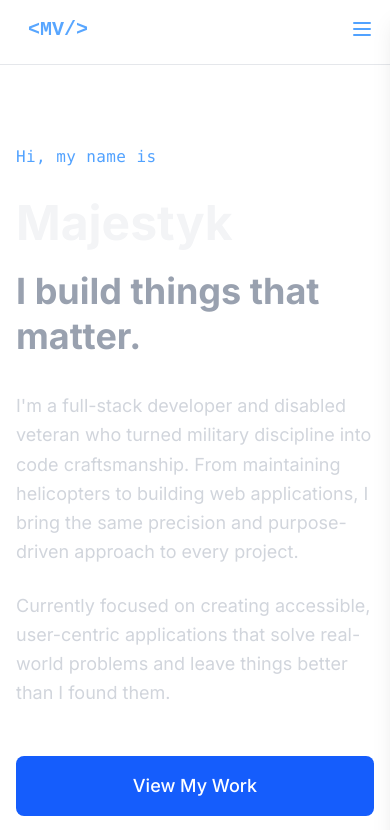
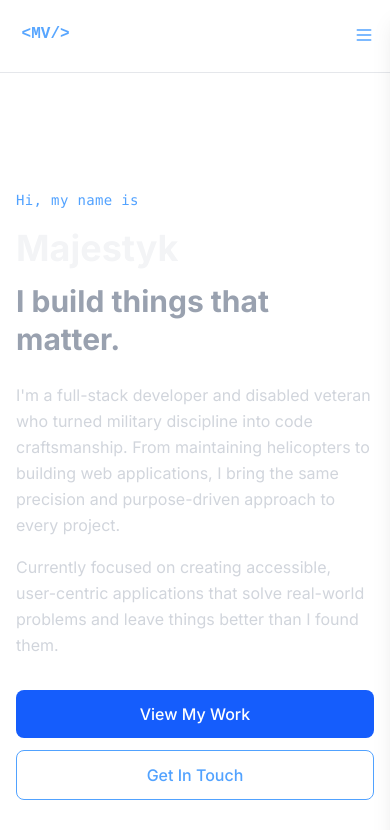
Before and after one commit to Majestyk1/portfolio.app, a React (Vite) app: page / in a window 390 px wide. Shown: the top 830 px of the page. Built offline with nearby package versions, Linux system fonts and the light colour scheme.

Commit message:
fix: mobile responsiveness for different device settings
Update viewport meta tag, add responsive spacing to Hero/Header,
and add CSS rules to prevent font scaling issues on mobile devices.

```diff
--- a/index.html
+++ b/index.html
@@ -18,7 +18,7 @@
     <meta name="twitter:title" content="Majestyk Vaughns" />
     <meta name="twitter:description" content="Majestyk Vaughns – Full-Stack Developer Portfolio" />
     <meta name="twitter:image" content="https://majestyk-vaughns.space/src/assets/portfolio-pic.jpg" />
-    <meta name="viewport" content="width=device-width, initial-scale=1.0" />
+    <meta name="viewport" content="width=device-width, initial-scale=1.0, maximum-scale=1.0, user-scalable=no, viewport-fit=cover" />
     <meta name="description" content="Modern portfolio website built with React and Tailwind CSS" />
     <title>Majestyk Vaughns</title>
 
--- a/src/components/Header.jsx
+++ b/src/components/Header.jsx
@@ -25,8 +25,8 @@ const Header = () => {
   return (
     <>
       <header className="header sticky top-0 z-50 bg-white/80 dark:bg-gray-900/80 backdrop-blur-md border-b border-gray-200 dark:border-gray-800">
-        <div className="header__container container mx-auto px-4 sm:px-6 lg:px-8">
-          <div className="header__content flex items-center justify-between h-16">
+        <div className="header__container container mx-auto px-3 sm:px-4 lg:px-8">
+          <div className="header__content flex items-center justify-between h-14 sm:h-16">
             {/* Logo/Brand */}
             <div className="header__brand flex-shrink-0">
             <button
@@ -37,7 +37,7 @@ const Header = () => {
               <img
                 src={myLogo}
                 alt="Majestyk Vaughns logo"
-                className="header__logo h-10 w-auto"
+                className="header__logo h-8 sm:h-10 w-auto"
              />
           </button>
           </div>
@@ -58,11 +58,11 @@ const Header = () => {
             {/* Mobile menu button */}
             <div className="header__menu-toggle md:hidden">
               <button
-                className="header__menu-button text-blue-400 cursor-pointer hover:scale-105 transition-transform"
+                className="header__menu-button text-blue-400 cursor-pointer hover:scale-105 transition-transform p-1"
                 aria-label="Open navigation"
                 onClick={() => setSidebarOpen(true)}
               >
-                <svg className="h-6 w-6" fill="none" viewBox="0 0 24 24" stroke="currentColor">
+                <svg className="h-5 w-5 sm:h-6 sm:w-6" fill="none" viewBox="0 0 24 24" stroke="currentColor">
                   <path strokeLinecap="round" strokeLinejoin="round" strokeWidth={2} d="M4 6h16M4 12h16M4 18h16" />
                 </svg>
               </button>
--- a/src/index.css
+++ b/src/index.css
@@ -15,6 +15,11 @@
 @layer base {
   html {
     scroll-behavior: smooth;
+    /* Prevent font scaling issues on mobile */
+    -webkit-text-size-adjust: 100%;
+    -moz-text-size-adjust: 100%;
+    -ms-text-size-adjust: 100%;
+    text-size-adjust: 100%;
   }
 
   body {
@@ -83,3 +88,30 @@
   filter: blur(0.1px);
 }
 }
+
+/* Mobile-specific fixes for different device settings */
+@media screen and (max-width: 480px) {
+  .hero {
+    min-height: 100vh;
+    min-height: 100dvh; /* Dynamic viewport height for mobile */
+  }
+
+  .header {
+    padding: 0.5rem 0;
+  }
+}
+
+/* Handle very small screens */
+@media screen and (max-width: 360px) {
+  .hero__title {
+    font-size: 2.5rem !important;
+  }
+
+  .hero__subtitle {
+    font-size: 2rem !important;
+  }
+
+  .hero__greeting {
+    font-size: 0.875rem !important;
+  }
+}
--- a/src/sections/Hero.jsx
+++ b/src/sections/Hero.jsx
@@ -1,47 +1,47 @@
 const Hero = () => {
   return (
-    <section id="hero" className="hero min-h-screen flex items-center py-20">
+    <section id="hero" className="hero min-h-screen flex items-center py-12 sm:py-16 md:py-20">
       <div className="hero__container container">
         <div className="hero__content max-w-4xl">
           {/* Greeting */}
-          <p className="hero__greeting text-blue-400 font-mono text-base mb-6 tracking-wide">
+          <p className="hero__greeting text-blue-400 font-mono text-sm sm:text-base mb-4 sm:mb-6 tracking-wide">
             Hi, my name is
           </p>
 
           {/* Main Heading */}
-          <h1 className="hero__title text-5xl md:text-6xl lg:text-7xl font-bold text-gray-100 mb-4 leading-tight">
+          <h1 className="hero__title text-4xl sm:text-5xl md:text-6xl lg:text-7xl font-bold text-gray-100 mb-3 sm:mb-4 leading-tight">
             Majestyk
           </h1>
 
           {/* Subtitle */}
-          <h2 className="hero__subtitle text-4xl md:text-5xl lg:text-6xl font-bold text-gray-400 mb-8 leading-tight">
+          <h2 className="hero__subtitle text-3xl sm:text-4xl md:text-5xl lg:text-6xl font-bold text-gray-400 mb-6 sm:mb-8 leading-tight">
             I build things that matter.
           </h2>
 
           {/* Description */}
-          <div className="hero__description max-w-2xl mb-12">
-            <p className="text-lg md:text-xl text-gray-300 leading-relaxed mb-6">
+          <div className="hero__description max-w-2xl mb-8 sm:mb-12">
+            <p className="text-base sm:text-lg md:text-xl text-gray-300 leading-relaxed mb-4 sm:mb-6">
               I'm a full-stack developer and disabled veteran who turned military discipline
               into code craftsmanship. From maintaining helicopters to building web applications,
               I bring the same precision and purpose-driven approach to every project.
             </p>
-            <p className="text-lg md:text-xl text-gray-300 leading-relaxed">
+            <p className="text-base sm:text-lg md:text-xl text-gray-300 leading-relaxed">
               Currently focused on creating accessible, user-centric applications that solve
               real-world problems and leave things better than I found them.
             </p>
           </div>
 
           {/* CTA Buttons */}
-          <div className="hero__actions flex flex-col sm:flex-row gap-4">
+          <div className="hero__actions flex flex-col sm:flex-row gap-3 sm:gap-4">
             <a
               href="#projects"
-              className="hero__cta-primary btn-primary text-center px-8 py-4 text-lg font-medium rounded-lg transition-all duration-200 hover:shadow-lg hover:transform hover:-translate-y-1"
+              className="hero__cta-primary btn-primary text-center px-6 sm:px-8 py-3 sm:py-4 text-base sm:text-lg font-medium rounded-lg transition-all duration-200 hover:shadow-lg hover:transform hover:-translate-y-1"
             >
               View My Work
             </a>
             <a
               href="#contact"
-              className="hero__cta-secondary border border-blue-400 text-blue-400 hover:bg-blue-400 hover:text-gray-900 text-center px-8 py-4 text-lg font-medium rounded-lg transition-all duration-200"
+              className="hero__cta-secondary border border-blue-400 text-blue-400 hover:bg-blue-400 hover:text-gray-900 text-center px-6 sm:px-8 py-3 sm:py-4 text-base sm:text-lg font-medium rounded-lg transition-all duration-200"
             >
               Get In Touch
             </a>
--- a/src/sections/Projects.jsx
+++ b/src/sections/Projects.jsx
@@ -17,7 +17,7 @@ const Projects = () => {
     {
       id: 'airdoctor-refactor',
       title: 'AirDoctor',
-      description: 'A modern, fully responsive HVAC company website built with React, featuring optimized performance, professional design, and integrated third-party services. Successfully deployed to production with Vercel.',
+      description: 'A modern, fully responsive HVAC company website built with React, featuring optimized performance, professional design, and integrated third-party services. Built a custom personal CMS using Firebase for content management, allowing easy updates to services, testimonials, and company information. Successfully deployed to production with Vercel.',
       tech: ['React', 'Tailwind CSS', 'Firebase', 'Node.js'],
       github: 'https://github.com/Majestyk1/airdoctor-refactor/tree/main',
       live: 'https://airdoctor-refactor.vercel.app/',
```
